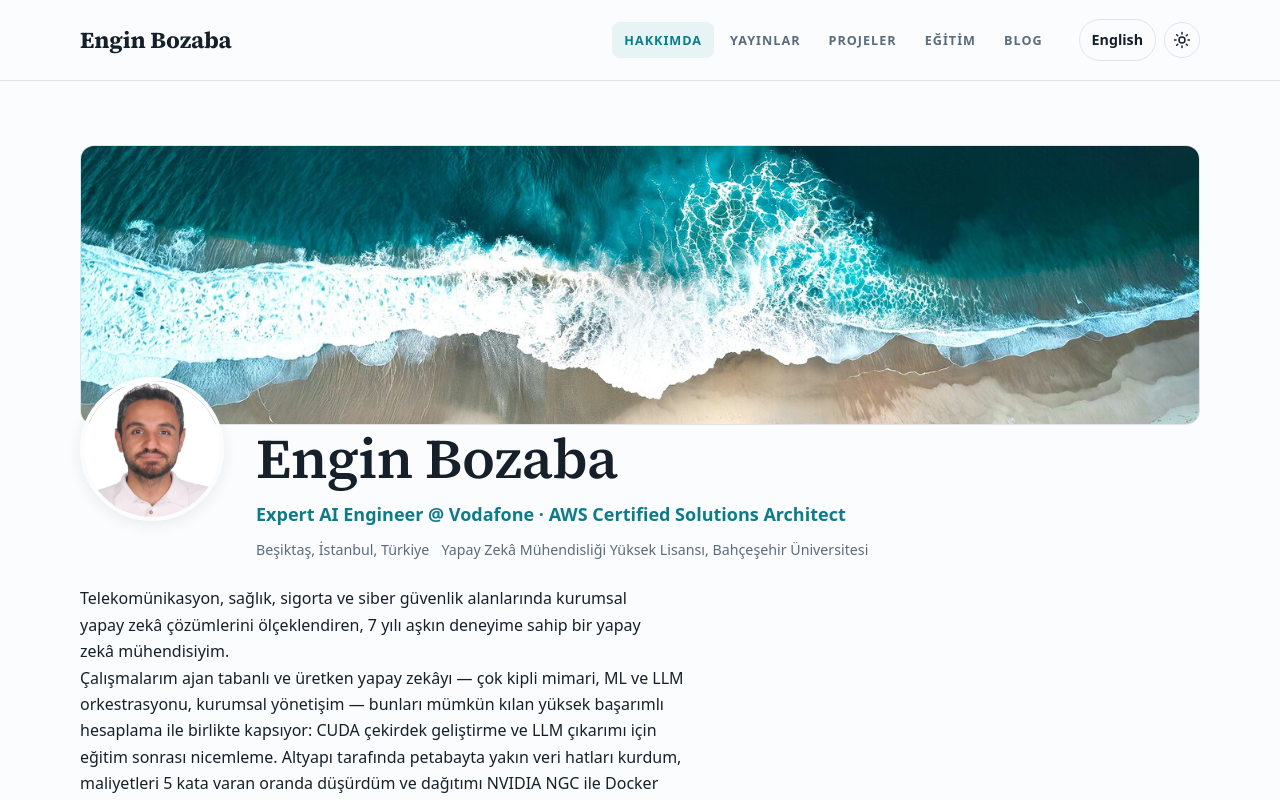
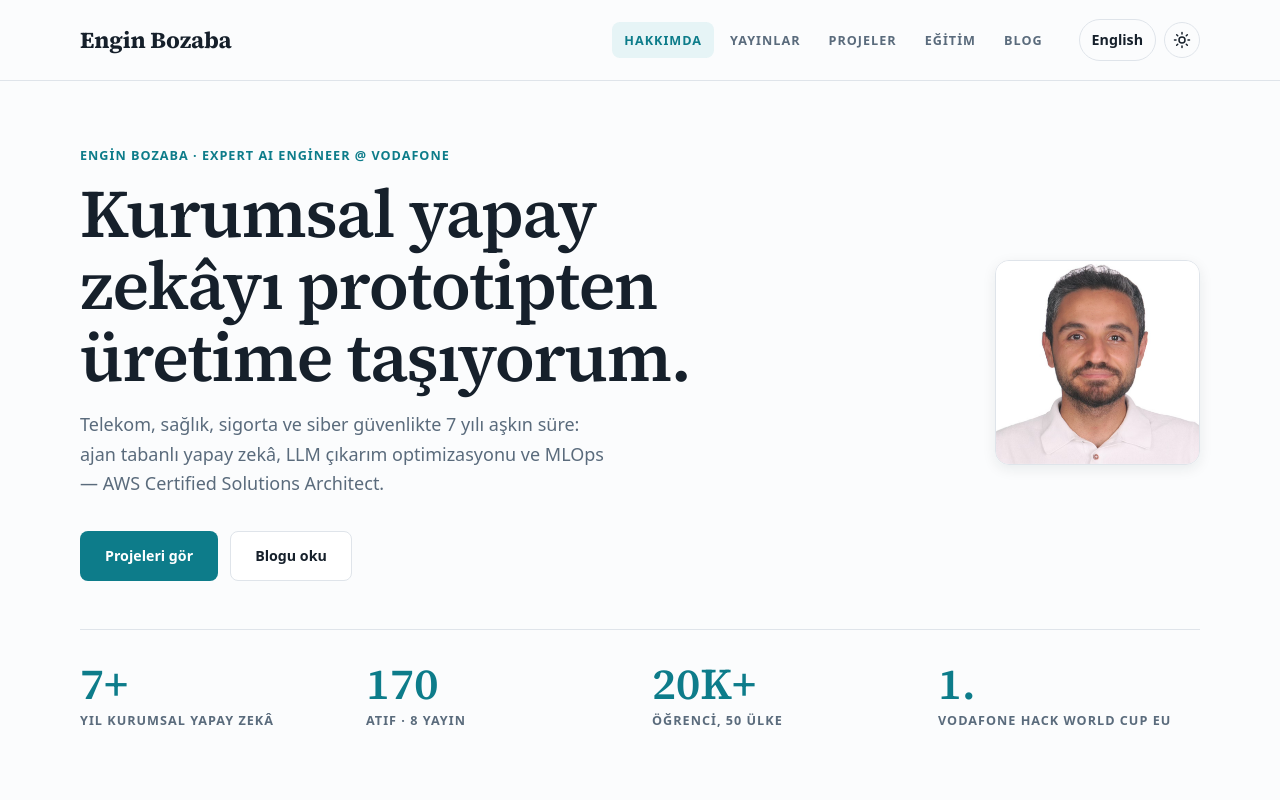
Before and after one commit to muhendis/muhendis.github.io, a plain HTML site: page tr/index.html in a window 1280 px wide. Shown: the top 800 px of the page. Drawn offline with Linux system fonts and the light colour scheme.

Commit message:
Executive homepage: statement hero and stat bar
The homepage previously kept a LinkedIn-banner style hero (cover strip +
avatar) until a post was published. Replace it with a leader-page layout
that stands on its own:

- Serif statement headline ("Scaling enterprise AI from prototype to
  production." / "Kurumsal yapay zekayi prototipten uretime tasiyorum.")
  with eyebrow, subline, CTAs and portrait
- Stat bar: 7+ years, 170 citations / 8 publications, 20K+ students in
  50 countries, 1st place Vodafone Hack World Cup EU
- Bio moves into a labelled About section below
- home.js now inserts featured writing between the hero and About
  instead of demoting the hero; demotion CSS and the old cover/avatar
  hero block removed

Co-Authored-By: Claude Fable 5 <noreply@anthropic.com>

```diff
--- a/assets/css/components.css
+++ b/assets/css/components.css
@@ -1,29 +1,3 @@
-/* ---- Hero ---- */
-.hero { padding-block: var(--sp-10) var(--sp-8); }
-.hero__cover {
-  width: 100%; aspect-ratio: 4 / 1; object-fit: cover;
-  border-radius: var(--radius-lg); border: 1px solid var(--c-border);
-}
-.hero__body { display: flex; gap: var(--sp-6); align-items: flex-start; margin-top: calc(var(--sp-8) * -1); }
-.hero__avatar {
-  width: 9rem; height: 9rem; border-radius: 50%; object-fit: cover;
-  border: 4px solid var(--c-bg); box-shadow: var(--shadow-md); flex-shrink: 0;
-}
-.hero__text { padding-top: var(--sp-8); }
-.hero__name { font-size: var(--fs-3xl); }
-.hero__headline { font-size: var(--fs-md); color: var(--c-accent); font-weight: 600; margin-top: var(--sp-2); }
-.hero__meta { color: var(--c-text-mute); font-size: var(--fs-sm); margin-top: var(--sp-2); display: flex; flex-wrap: wrap; gap: var(--sp-3); }
-.hero__bio { margin-top: var(--sp-5); max-width: var(--measure); }
-.hero__actions { display: flex; flex-wrap: wrap; gap: var(--sp-3); margin-top: var(--sp-6); }
-
-@media (max-width: 40rem) {
-  .hero__body { flex-direction: column; gap: var(--sp-4); align-items: center; text-align: center; margin-top: calc(var(--sp-6) * -1); }
-  .hero__text { padding-top: 0; }
-  .hero__avatar { width: 7rem; height: 7rem; }
-  .hero__meta, .hero__actions { justify-content: center; }
-  .hero__bio { text-align: left; }
-}
-
 /* ---- Buttons ---- */
 .btn {
   display: inline-flex; align-items: center; gap: var(--sp-2);
@@ -190,14 +164,6 @@ a.tag:hover { border-color: var(--c-accent); }
 .byline { font-size: var(--fs-sm); color: var(--c-text-mute); margin-top: var(--sp-4); }
 .byline__name { color: var(--c-text); font-weight: 600; }
 
-/* About hero demoted below the featured story */
-.has-featured .hero { padding-block: var(--sp-8); border-top: 1px solid var(--c-border); }
-.has-featured .hero__cover { display: none; }
-.has-featured .hero__body { margin-top: 0; }
-.has-featured .hero__avatar { width: 6rem; height: 6rem; }
-.has-featured .hero__text { padding-top: 0; }
-.has-featured .hero__name { font-size: var(--fs-2xl); }
-
 /* Post page editorial header */
 .post-header { border-bottom-width: 2px; }
 .post-header h1 { font-size: var(--fs-3xl); }
@@ -206,3 +172,50 @@ a.tag:hover { border-color: var(--c-accent); }
 .post-list { grid-template-columns: repeat(auto-fill, minmax(18rem, 1fr)); gap: var(--sp-6); }
 .post-item--lead { grid-column: 1 / -1; border-bottom-width: 2px; }
 .post-item--lead .post-item__title { font-size: var(--fs-2xl); }
+
+/* ---- Executive hero ---- */
+.exec-hero { padding-block: var(--sp-10) var(--sp-8); }
+.exec-hero__grid { display: grid; gap: var(--sp-8); align-items: center; }
+@media (min-width: 60rem) {
+  .exec-hero__grid { grid-template-columns: 1fr auto; }
+}
+.exec-hero__title {
+  font-size: var(--fs-display); line-height: 1.06;
+  letter-spacing: -.02em; max-width: 18ch;
+  margin-top: var(--sp-3);
+}
+.exec-hero__sub {
+  font-size: var(--fs-md); color: var(--c-text-mute);
+  max-width: 52ch; margin-top: var(--sp-4);
+}
+.exec-hero__actions { display: flex; flex-wrap: wrap; gap: var(--sp-3); margin-top: var(--sp-6); }
+.exec-hero__portrait {
+  width: clamp(9rem, 16vw, 14rem); height: auto;
+  border-radius: var(--radius-lg);
+  border: 1px solid var(--c-border);
+  box-shadow: var(--shadow-md);
+}
+@media (max-width: 59.9375rem) {
+  .exec-hero__portrait { width: 8rem; order: -1; }
+}
+
+/* Stat bar */
+.stat-bar {
+  list-style: none; margin: var(--sp-8) 0 0; padding: var(--sp-6) 0 0;
+  border-top: 1px solid var(--c-border);
+  display: grid; gap: var(--sp-5);
+  grid-template-columns: repeat(auto-fit, minmax(10rem, 1fr));
+}
+.stat { display: flex; flex-direction: column; gap: var(--sp-1); }
+.stat__value {
+  font-family: var(--font-display); font-weight: 600;
+  font-size: var(--fs-2xl); line-height: 1; color: var(--c-accent);
+}
+.stat__label {
+  font-size: var(--fs-xs); font-weight: 600;
+  text-transform: uppercase; letter-spacing: var(--tracking-caps);
+  color: var(--c-text-mute);
+}
+
+/* About prose */
+#about .prose > p + p { margin-top: var(--sp-4); }
--- a/assets/js/home.js
+++ b/assets/js/home.js
@@ -1,7 +1,7 @@
-/* Writing-led homepage, as progressive enhancement.
-   The static page is bio-led; when posts.json has at least one published post,
-   this inserts a featured-story hero and a "latest" row above the bio and
-   demotes it. No-JS, fetch failure and all-drafts states are the static page. */
+/* Featured writing on the homepage, as progressive enhancement.
+   The static page is the executive hero + About; when posts.json has at least
+   one published post, this inserts a featured-story section and a "latest" row
+   between them. No-JS, fetch failure and all-drafts states are the static page. */
 (function () {
   'use strict';
 
@@ -51,8 +51,8 @@
       if (!posts.length) return;                 // all drafts: bio hero stands
 
       var main = document.getElementById('main');
-      var hero = main.querySelector('.hero');
-      if (!main || !hero) return;
+      var anchor = main && document.getElementById('about');
+      if (!main || !anchor) return;
 
       // Featured story
       var feat = el('section', 'section featured');
@@ -68,7 +68,7 @@
       art.appendChild(byline(posts[0]));
       fc.appendChild(art);
       feat.appendChild(fc);
-      main.insertBefore(feat, hero);
+      main.insertBefore(feat, anchor);
 
       // Latest row (up to 3 more)
       var rest = posts.slice(1, 4);
@@ -91,10 +91,9 @@
         });
         lc.appendChild(grid);
         sec.appendChild(lc);
-        main.insertBefore(sec, hero);
+        main.insertBefore(sec, anchor);
       }
 
-      main.classList.add('has-featured');
     })
     .catch(function () { /* silent: the bio hero is the fallback */ });
 })();
--- a/tr/index.html
+++ b/tr/index.html
@@ -132,35 +132,54 @@
   </header>
 <!-- #endregion shared:header -->
   <main id="main" tabindex="-1">
-    <!-- REVIEW: bio — drafted from verified facts; edit freely before publishing. -->
-    <section class="hero">
-      <div class="container">
-        <img class="hero__cover" src="../assets/img/cover.jpg" alt="" role="presentation" loading="lazy">
-        <div class="hero__body">
-          <img class="hero__avatar" src="../assets/img/avatar.png"
-               alt="Engin Bozaba" width="800" height="800">
-          <div class="hero__text">
-            <h1 class="hero__name">Engin Bozaba</h1>
-            <p class="hero__headline">Expert AI Engineer @ Vodafone · AWS Certified Solutions Architect</p>
-            <p class="hero__meta">
-              <span>Beşiktaş, İstanbul, Türkiye</span>
-              <span>Yapay Zekâ Mühendisliği Yüksek Lisansı, Bahçeşehir Üniversitesi</span>
-            </p>
+    <section class="exec-hero">
+      <div class="container exec-hero__grid">
+        <div class="exec-hero__text">
+          <p class="eyebrow">Engin Bozaba · Expert AI Engineer @ Vodafone</p>
+          <h1 class="exec-hero__title">Kurumsal yapay zekâyı prototipten üretime taşıyorum.</h1>
+          <p class="exec-hero__sub">Telekom, sağlık, sigorta ve siber güvenlikte 7 yılı aşkın süre: ajan tabanlı yapay zekâ, LLM çıkarım optimizasyonu ve MLOps — AWS Certified Solutions Architect.</p>
+          <div class="exec-hero__actions">
+            <a class="btn btn--primary" href="projects.html">Projeleri gör</a>
+            <a class="btn btn--ghost" href="blog/">Blogu oku</a>
           </div>
         </div>
-        <div class="hero__bio">
+        <img class="exec-hero__portrait" src="../assets/img/avatar.png"
+             alt="Engin Bozaba" width="800" height="800">
+      </div>
+      <div class="container">
+        <ul class="stat-bar">
+          <li class="stat">
+            <span class="stat__value">7+</span>
+            <span class="stat__label">yıl kurumsal yapay zekâ</span>
+          </li>
+          <li class="stat">
+            <span class="stat__value">170</span>
+            <span class="stat__label">atıf · 8 yayın</span>
+          </li>
+          <li class="stat">
+            <span class="stat__value">20K+</span>
+            <span class="stat__label">öğrenci, 50 ülke</span>
+          </li>
+          <li class="stat">
+            <span class="stat__value">1.</span>
+            <span class="stat__label">Vodafone Hack World Cup EU</span>
+          </li>
+        </ul>
+      </div>
+    </section>
+
+    <!-- REVIEW: bio — drafted from verified facts; edit freely before publishing. -->
+    <section class="section" id="about">
+      <div class="container">
+        <h2 class="section-label">Hakkımda</h2>
+        <div class="prose">
         <p>Telekomünikasyon, sağlık, sigorta ve siber güvenlik alanlarında kurumsal yapay zekâ çözümlerini ölçeklendiren, 7 yılı aşkın deneyime sahip bir yapay zekâ mühendisiyim.</p>
         <p>Çalışmalarım ajan tabanlı ve üretken yapay zekâyı — çok kipli mimari, ML ve LLM orkestrasyonu, kurumsal yönetişim — bunları mümkün kılan yüksek başarımlı hesaplama ile birlikte kapsıyor: CUDA çekirdek geliştirme ve LLM çıkarımı için eğitim sonrası nicemleme. Altyapı tarafında petabayta yakın veri hatları kurdum, maliyetleri 5 kata varan oranda düşürdüm ve dağıtımı NVIDIA NGC ile Docker üzerinde standartlaştırdım.</p>
         <p>Bahçeşehir Üniversitesi&#x27;ndeki yüksek lisans araştırmam, büyük dil modellerinin modern GPU mimarilerinde verimli çıkarımı için eğitim sonrası nicemleme üzerineydi. Çoğunluğu hesaplamalı patoloji alanında olmak üzere 7 hakemli yayınım ve 150&#x27;den fazla atıfım bulunuyor.</p>
         <p>Ayrıca yazıyor ve eğitim veriyorum. &quot;Python ile Uçtan Uca Veri Bilimi&quot; kitabının yazarıyım; 50 ülkeden 20.000&#x27;den fazla öğrenciye ders verdim ve 200&#x27;ü aşkın profesyonele kurumsal eğitim sundum. 2022&#x27;den bu yana Makine Öğrenmesi kategorisinde AWS Community Builder&#x27;ım.</p>
         </div>
-        <div class="hero__actions">
-          <a class="btn btn--primary" href="projects.html">Projeleri gör</a>
-          <a class="btn btn--ghost" href="blog/">Blogu oku</a>
-        </div>
       </div>
     </section>
-
     <section class="section">
       <div class="container">
         <h2 class="section__title">Deneyim</h2>
```
Also changed, not shown: en/index.html (+39 -20 lines).
